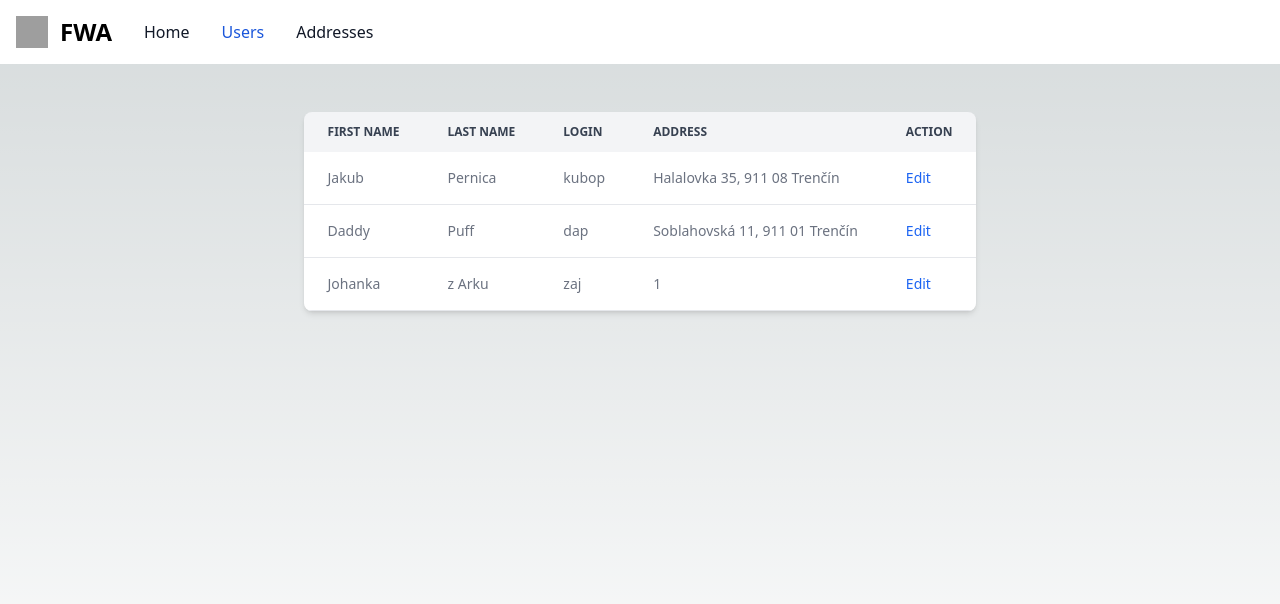
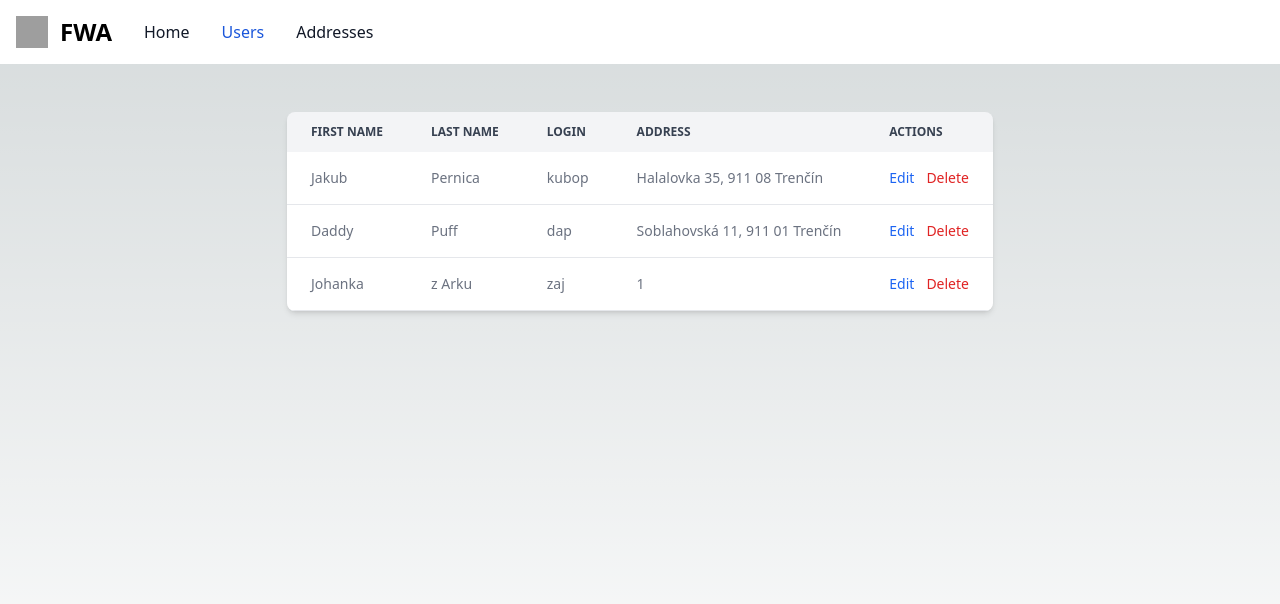
Before and after one commit to kubop/fwa-next-js, a Next.js app: page /users in a window 1280 px wide. Shown: the top 604 px of the page. Built offline with nearby package versions, Linux system fonts and the light colour scheme; grey boxes are pictures that could not be loaded.

Commit message:
Add <Link> for delete action

```diff
--- a/pages/users/index.tsx
+++ b/pages/users/index.tsx
@@ -67,7 +67,7 @@ export default function Users({ users }: InferGetServerSidePropsType<typeof getS
                           Address
                       </th>
                       <th scope="col" className="px-6 py-3">
-                          Action
+                          Actions
                       </th>
                   </tr>
               </thead>
@@ -90,6 +90,9 @@ export default function Users({ users }: InferGetServerSidePropsType<typeof getS
                           <Link href={`/users/${user.Id}`} className="font-medium text-blue-600 dark:text-blue-500 hover:underline">
                             Edit
                           </Link>
+                          <Link href={`/users/delete/${user.Id}`} className="ml-3 font-medium text-red-600 dark:text-red-500 hover:underline">
+                            Delete
+                          </Link>
                       </td>
                     </tr>
                 )}
```
